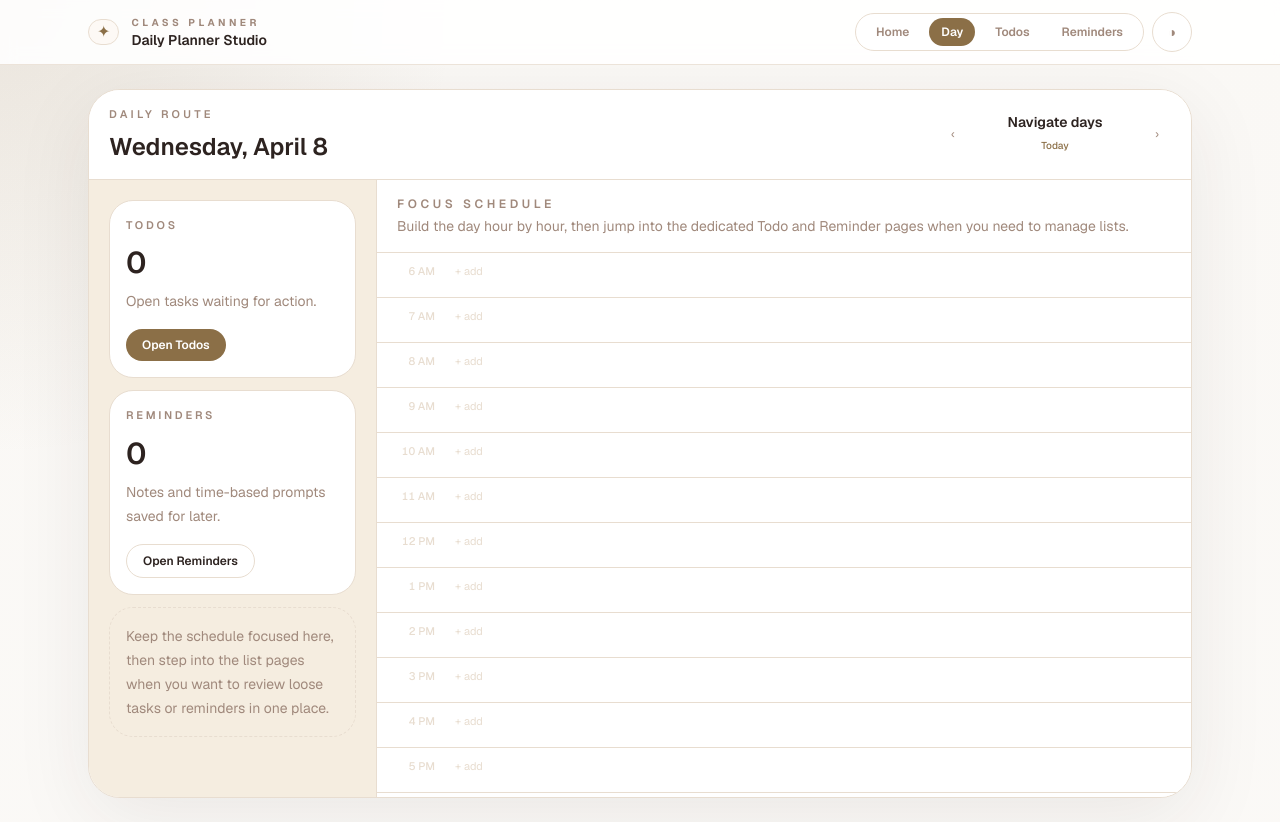
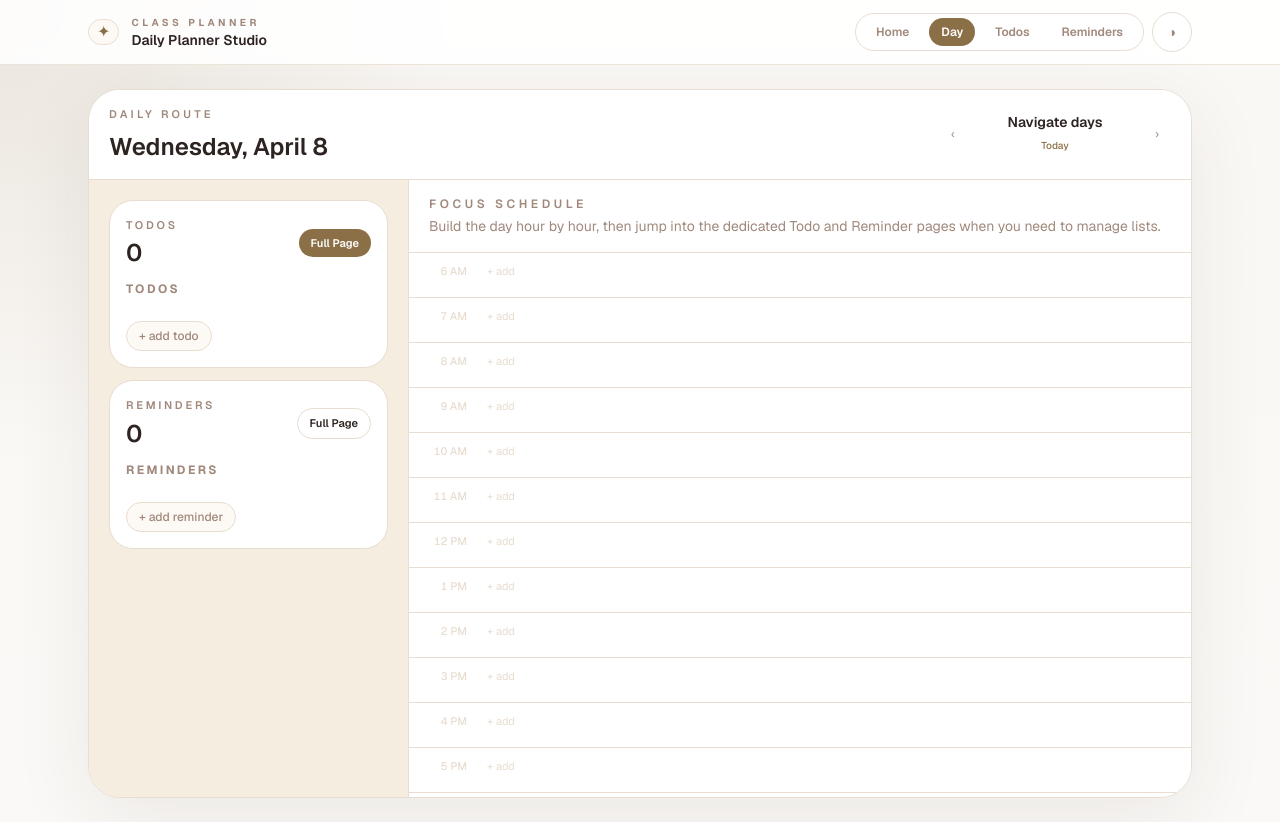
Before and after one commit to karunkundrum-uchi/my-planner, a Next.js app: page /day/2026-04-08 in a window 1280 px wide. Built offline with nearby package versions, Linux system fonts and the light colour scheme.

Commit message:
Restore full day sidebar overview

```diff
--- a/src/components/PlannerDayView.tsx
+++ b/src/components/PlannerDayView.tsx
@@ -4,7 +4,7 @@ import { useEffect, useRef, useState } from 'react'
 import { useRouter } from 'next/navigation'
 import { Priority } from '@/lib/types'
 import { useDaySnapshot, useRemindersSnapshot, useTodosSnapshot } from '@/lib/browser-store'
-import { saveDay } from '@/lib/storage'
+import { saveDay, saveReminders, saveTodos } from '@/lib/storage'
 import { offsetDate, todayStr } from '@/lib/date'
 import Header from './Header'
 import Sidebar from './Sidebar'
@@ -78,6 +78,26 @@ export default function PlannerDayView({ activeDate }: { activeDate: string }) {
   const todoCount = todos.filter((todo) => !todo.done).length
   const reminderCount = reminders.length
 
+  function handleAddTodo(title: string, priority: Priority) {
+    saveTodos([...todos, { id: crypto.randomUUID(), title, done: false, priority }])
+  }
+
+  function handleToggleTodo(id: string) {
+    saveTodos(todos.map((todo) => (todo.id === id ? { ...todo, done: !todo.done } : todo)))
+  }
+
+  function handleDeleteTodo(id: string) {
+    saveTodos(todos.filter((todo) => todo.id !== id))
+  }
+
+  function handleAddReminder(text: string, time?: string) {
+    saveReminders([...reminders, { id: crypto.randomUUID(), text, time }])
+  }
+
+  function handleDeleteReminder(id: string) {
+    saveReminders(reminders.filter((reminder) => reminder.id !== id))
+  }
+
   return (
     <div className="overflow-hidden rounded-[2rem] border border-warm-border bg-warm-surface shadow-[0_20px_80px_rgba(45,35,32,0.08)]">
       <Header
@@ -88,7 +108,17 @@ export default function PlannerDayView({ activeDate }: { activeDate: string }) {
       />
 
       <div className="flex flex-col overflow-hidden lg:flex-row">
-        <Sidebar todoCount={todoCount} reminderCount={reminderCount} />
+        <Sidebar
+          todos={todos}
+          reminders={reminders}
+          todoCount={todoCount}
+          reminderCount={reminderCount}
+          onAddTodo={handleAddTodo}
+          onToggleTodo={handleToggleTodo}
+          onDeleteTodo={handleDeleteTodo}
+          onAddReminder={handleAddReminder}
+          onDeleteReminder={handleDeleteReminder}
+        />
 
         <section className="flex-1 overflow-hidden bg-warm-surface">
           <div className="border-b border-warm-border px-5 py-4">
--- a/src/components/ReminderPanel.tsx
+++ b/src/components/ReminderPanel.tsx
@@ -7,12 +7,14 @@ interface Props {
   reminders: Reminder[]
   onAdd: (text: string, time?: string) => void
   onDelete: (id: string) => void
+  variant?: 'default' | 'compact'
 }
 
-export default function ReminderPanel({ reminders, onAdd, onDelete }: Props) {
+export default function ReminderPanel({ reminders, onAdd, onDelete, variant = 'default' }: Props) {
   const [adding, setAdding] = useState(false)
   const [text, setText] = useState('')
   const [time, setTime] = useState('')
+  const compact = variant === 'compact'
 
   function handleSubmit(e: React.FormEvent) {
     e.preventDefault()
@@ -31,19 +33,19 @@ export default function ReminderPanel({ reminders, onAdd, onDelete }: Props) {
   })
 
   return (
-    <div className="flex flex-col gap-3">
-      <h2 className="mb-1 text-sm font-bold uppercase tracking-[0.22em] text-warm-muted">Reminders</h2>
+    <div className={`flex flex-col ${compact ? 'gap-2' : 'gap-3'}`}>
+      <h2 className={`${compact ? 'text-xs tracking-[0.2em]' : 'text-sm tracking-[0.22em]'} mb-1 font-bold uppercase text-warm-muted`}>Reminders</h2>
 
-      <div className="flex flex-col gap-2">
+      <div className={`flex flex-col ${compact ? 'gap-1.5' : 'gap-2'}`}>
         {sorted.map(reminder => (
-          <div key={reminder.id} className="group flex items-start gap-3 rounded-2xl border border-warm-border bg-warm-card px-4 py-3.5 transition-colors hover:bg-warm-surface">
-            <span className="mt-0.5 w-14 shrink-0 rounded-full border border-warm-border bg-warm-surface px-2 py-1 text-center text-[11px] font-semibold leading-none text-warm-muted tabular-nums">
+          <div key={reminder.id} className={`${compact ? 'gap-2.5 rounded-xl px-3 py-2.5' : 'gap-3 rounded-2xl px-4 py-3.5'} group flex items-start border border-warm-border bg-warm-card transition-colors hover:bg-warm-surface`}>
+            <span className={`${compact ? 'w-11 px-1.5 py-0.5 text-[10px]' : 'w-14 px-2 py-1 text-[11px]'} mt-0.5 shrink-0 rounded-full border border-warm-border bg-warm-surface text-center font-semibold leading-none text-warm-muted tabular-nums`}>
               {reminder.time ?? '—'}
             </span>
-            <span className="flex-1 text-sm leading-6 text-warm-text">{reminder.text}</span>
+            <span className={`flex-1 ${compact ? 'text-xs leading-5' : 'text-sm leading-6'} text-warm-text`}>{reminder.text}</span>
             <button
               onClick={() => onDelete(reminder.id)}
-              className="shrink-0 text-sm text-warm-muted opacity-0 transition-all hover:text-warm-high group-hover:opacity-100"
+              className={`${compact ? 'text-xs' : 'text-sm'} shrink-0 text-warm-muted opacity-0 transition-all hover:text-warm-high group-hover:opacity-100`}
             >
               ×
             </button>
@@ -52,7 +54,7 @@ export default function ReminderPanel({ reminders, onAdd, onDelete }: Props) {
       </div>
 
       {adding ? (
-        <form onSubmit={handleSubmit} className="mt-1 flex flex-col gap-2 rounded-2xl border border-warm-border bg-warm-card p-3">
+        <form onSubmit={handleSubmit} className={`${compact ? 'gap-1.5 rounded-xl p-2.5' : 'gap-2 rounded-2xl p-3'} mt-1 flex flex-col border border-warm-border bg-warm-card`}>
           <input
             autoFocus
             type="text"
@@ -60,23 +62,23 @@ export default function ReminderPanel({ reminders, onAdd, onDelete }: Props) {
             onChange={e => setText(e.target.value)}
             onKeyDown={e => e.key === 'Escape' && setAdding(false)}
             placeholder="Reminder text..."
-            className="w-full rounded-xl border border-warm-border bg-warm-surface px-3 py-2.5 text-sm text-warm-text outline-none focus:border-warm-accent placeholder:text-warm-muted"
+            className={`w-full rounded-xl border border-warm-border bg-warm-surface text-warm-text outline-none focus:border-warm-accent placeholder:text-warm-muted ${compact ? 'px-2.5 py-2 text-xs' : 'px-3 py-2.5 text-sm'}`}
           />
-          <div className="flex items-center gap-2">
+          <div className={`flex items-center ${compact ? 'gap-1.5' : 'gap-2'}`}>
             <input
               type="time"
               value={time}
               onChange={e => setTime(e.target.value)}
-              className="flex-1 rounded-xl border border-warm-border bg-warm-surface px-3 py-2.5 text-sm text-warm-text outline-none focus:border-warm-accent"
+              className={`flex-1 rounded-xl border border-warm-border bg-warm-surface text-warm-text outline-none focus:border-warm-accent ${compact ? 'px-2.5 py-2 text-xs' : 'px-3 py-2.5 text-sm'}`}
             />
-            <button type="submit" className="rounded-xl bg-warm-accent px-4 py-2.5 text-sm font-semibold text-white hover:opacity-90 transition-opacity">Add</button>
-            <button type="button" onClick={() => setAdding(false)} className="rounded-xl px-3 py-2.5 text-sm text-warm-muted hover:bg-warm-border transition-colors">✕</button>
+            <button type="submit" className={`${compact ? 'px-3 py-2 text-xs' : 'px-4 py-2.5 text-sm'} rounded-xl bg-warm-accent font-semibold text-white hover:opacity-90 transition-opacity`}>Add</button>
+            <button type="button" onClick={() => setAdding(false)} className={`${compact ? 'px-2.5 py-2 text-xs' : 'px-3 py-2.5 text-sm'} rounded-xl text-warm-muted hover:bg-warm-border transition-colors`}>✕</button>
           </div>
         </form>
       ) : (
         <button
           onClick={() => setAdding(true)}
-          className="mt-1 self-start rounded-full border border-warm-border bg-warm-card px-4 py-2 text-sm font-medium text-warm-muted transition-colors hover:border-warm-accent hover:text-warm-accent"
+          className={`${compact ? 'px-3 py-1.5 text-xs' : 'px-4 py-2 text-sm'} mt-1 self-start rounded-full border border-warm-border bg-warm-card font-medium text-warm-muted transition-colors hover:border-warm-accent hover:text-warm-accent`}
         >
           + add reminder
         </button>
--- a/src/components/Sidebar.tsx
+++ b/src/components/Sidebar.tsx
@@ -1,51 +1,81 @@
 'use client'
 
 import Link from 'next/link'
+import { Priority, Reminder, TodoItem } from '@/lib/types'
+import TodoPanel from './TodoPanel'
+import ReminderPanel from './ReminderPanel'
 
 interface Props {
+  todos: TodoItem[]
+  reminders: Reminder[]
   todoCount: number
   reminderCount: number
+  onAddTodo: (title: string, priority: Priority) => void
+  onToggleTodo: (id: string) => void
+  onDeleteTodo: (id: string) => void
+  onAddReminder: (text: string, time?: string) => void
+  onDeleteReminder: (id: string) => void
 }
 
-export default function Sidebar({ todoCount, reminderCount }: Props) {
+export default function Sidebar({
+  todos,
+  reminders,
+  todoCount,
+  reminderCount,
+  onAddTodo,
+  onToggleTodo,
+  onDeleteTodo,
+  onAddReminder,
+  onDeleteReminder,
+}: Props) {
   return (
-    <aside className="w-full shrink-0 border-b border-warm-border bg-warm-sidebar lg:w-72 lg:border-b-0 lg:border-r">
+    <aside className="w-full shrink-0 border-b border-warm-border bg-warm-sidebar lg:w-80 lg:border-b-0 lg:border-r">
       <div className="grid gap-3 p-4 sm:grid-cols-2 lg:grid-cols-1 lg:p-5">
         <div className="rounded-3xl border border-warm-border bg-warm-surface p-4">
+          <div className="mb-3 flex items-center justify-between gap-3">
+            <div>
               <p className="text-[11px] font-semibold uppercase tracking-[0.25em] text-warm-muted">
                 Todos
               </p>
-          <p className="mt-3 text-3xl font-semibold text-warm-text">{todoCount}</p>
-          <p className="mt-2 text-sm leading-6 text-warm-muted">
-            Open tasks waiting for action.
-          </p>
+              <p className="mt-1 text-2xl font-semibold text-warm-text">{todoCount}</p>
+            </div>
             <Link
               href="/todos"
-            className="mt-4 inline-flex rounded-full bg-warm-accent px-4 py-2 text-xs font-semibold text-white"
+              className="rounded-full bg-warm-accent px-3 py-1.5 text-[11px] font-semibold text-white"
             >
-            Open Todos
+              Full Page
             </Link>
+          </div>
+          <TodoPanel
+            todos={todos}
+            onAdd={onAddTodo}
+            onToggle={onToggleTodo}
+            onDelete={onDeleteTodo}
+            variant="compact"
+          />
         </div>
 
         <div className="rounded-3xl border border-warm-border bg-warm-surface p-4">
+          <div className="mb-3 flex items-center justify-between gap-3">
+            <div>
               <p className="text-[11px] font-semibold uppercase tracking-[0.25em] text-warm-muted">
                 Reminders
               </p>
-          <p className="mt-3 text-3xl font-semibold text-warm-text">{reminderCount}</p>
-          <p className="mt-2 text-sm leading-6 text-warm-muted">
-            Notes and time-based prompts saved for later.
-          </p>
+              <p className="mt-1 text-2xl font-semibold text-warm-text">{reminderCount}</p>
+            </div>
             <Link
               href="/reminders"
-            className="mt-4 inline-flex rounded-full border border-warm-border px-4 py-2 text-xs font-semibold text-warm-text"
+              className="rounded-full border border-warm-border px-3 py-1.5 text-[11px] font-semibold text-warm-text"
             >
-            Open Reminders
+              Full Page
             </Link>
           </div>
-
-        <div className="rounded-3xl border border-dashed border-warm-border p-4 text-sm leading-6 text-warm-muted sm:col-span-2 lg:col-span-1">
-          Keep the schedule focused here, then step into the list pages when you want to review
-          loose tasks or reminders in one place.
+          <ReminderPanel
+            reminders={reminders}
+            onAdd={onAddReminder}
+            onDelete={onDeleteReminder}
+            variant="compact"
+          />
         </div>
       </div>
     </aside>
--- a/src/components/TodoPanel.tsx
+++ b/src/components/TodoPanel.tsx
@@ -14,9 +14,10 @@ interface Props {
   onAdd: (title: string, priority: Priority) => void
   onToggle: (id: string) => void
   onDelete: (id: string) => void
+  variant?: 'default' | 'compact'
 }
 
-export default function TodoPanel({ todos, onAdd, onToggle, onDelete }: Props) {
+export default function TodoPanel({ todos, onAdd, onToggle, onDelete, variant = 'default' }: Props) {
   const [adding, setAdding] = useState(false)
   const [title, setTitle] = useState('')
   const [priority, setPriority] = useState<Priority>('medium')
@@ -32,29 +33,32 @@ export default function TodoPanel({ todos, onAdd, onToggle, onDelete }: Props) {
 
   const pending = todos.filter(t => !t.done)
   const done = todos.filter(t => t.done)
+  const compact = variant === 'compact'
 
   return (
-    <div className="flex flex-col gap-3">
+    <div className={`flex flex-col ${compact ? 'gap-2' : 'gap-3'}`}>
       <div className="mb-1 flex items-center justify-between">
-        <h2 className="text-sm font-bold uppercase tracking-[0.22em] text-warm-muted">Todos</h2>
+        <h2 className={`${compact ? 'text-xs tracking-[0.2em]' : 'text-sm tracking-[0.22em]'} font-bold uppercase text-warm-muted`}>
+          Todos
+        </h2>
         {todos.length > 0 && (
-          <span className="rounded-full border border-warm-border bg-warm-card px-3 py-1 text-xs font-medium text-warm-muted">
+          <span className={`${compact ? 'px-2.5 py-0.5 text-[11px]' : 'px-3 py-1 text-xs'} rounded-full border border-warm-border bg-warm-card font-medium text-warm-muted`}>
             {pending.length} left
           </span>
         )}
       </div>
 
-      <div className="flex flex-col gap-2">
+      <div className={`flex flex-col ${compact ? 'gap-1.5' : 'gap-2'}`}>
         {pending.map(todo => (
-          <TodoRow key={todo.id} todo={todo} onToggle={onToggle} onDelete={onDelete} dotColor={dotColor} />
+          <TodoRow key={todo.id} todo={todo} onToggle={onToggle} onDelete={onDelete} dotColor={dotColor} compact={compact} />
         ))}
         {done.map(todo => (
-          <TodoRow key={todo.id} todo={todo} onToggle={onToggle} onDelete={onDelete} dotColor={dotColor} />
+          <TodoRow key={todo.id} todo={todo} onToggle={onToggle} onDelete={onDelete} dotColor={dotColor} compact={compact} />
         ))}
       </div>
 
       {adding ? (
-        <form onSubmit={handleSubmit} className="mt-1 flex flex-col gap-2 rounded-2xl border border-warm-border bg-warm-card p-3">
+        <form onSubmit={handleSubmit} className={`${compact ? 'gap-1.5 rounded-xl p-2.5' : 'gap-2 rounded-2xl p-3'} mt-1 flex flex-col border border-warm-border bg-warm-card`}>
           <input
             autoFocus
             type="text"
@@ -62,26 +66,26 @@ export default function TodoPanel({ todos, onAdd, onToggle, onDelete }: Props) {
             onChange={e => setTitle(e.target.value)}
             onKeyDown={e => e.key === 'Escape' && setAdding(false)}
             placeholder="New todo..."
-            className="w-full rounded-xl border border-warm-border bg-warm-surface px-3 py-2.5 text-sm text-warm-text outline-none focus:border-warm-accent placeholder:text-warm-muted"
+            className={`w-full rounded-xl border border-warm-border bg-warm-surface text-warm-text outline-none focus:border-warm-accent placeholder:text-warm-muted ${compact ? 'px-2.5 py-2 text-xs' : 'px-3 py-2.5 text-sm'}`}
           />
-          <div className="flex gap-2">
+          <div className={`flex ${compact ? 'gap-1.5' : 'gap-2'}`}>
             <select
               value={priority}
               onChange={e => setPriority(e.target.value as Priority)}
-              className="flex-1 rounded-xl border border-warm-border bg-warm-surface px-3 py-2.5 text-sm text-warm-text outline-none"
+              className={`flex-1 rounded-xl border border-warm-border bg-warm-surface text-warm-text outline-none ${compact ? 'px-2.5 py-2 text-xs' : 'px-3 py-2.5 text-sm'}`}
             >
               <option value="high">High</option>
               <option value="medium">Medium</option>
               <option value="low">Low</option>
             </select>
-            <button type="submit" className="rounded-xl bg-warm-accent px-4 py-2.5 text-sm font-semibold text-white hover:opacity-90 transition-opacity">Add</button>
-            <button type="button" onClick={() => setAdding(false)} className="rounded-xl px-3 py-2.5 text-sm text-warm-muted hover:bg-warm-border transition-colors">✕</button>
+            <button type="submit" className={`${compact ? 'px-3 py-2 text-xs' : 'px-4 py-2.5 text-sm'} rounded-xl bg-warm-accent font-semibold text-white hover:opacity-90 transition-opacity`}>Add</button>
+            <button type="button" onClick={() => setAdding(false)} className={`${compact ? 'px-2.5 py-2 text-xs' : 'px-3 py-2.5 text-sm'} rounded-xl text-warm-muted hover:bg-warm-border transition-colors`}>✕</button>
           </div>
         </form>
       ) : (
         <button
           onClick={() => setAdding(true)}
-          className="mt-1 self-start rounded-full border border-warm-border bg-warm-card px-4 py-2 text-sm font-medium text-warm-muted transition-colors hover:border-warm-accent hover:text-warm-accent"
+          className={`${compact ? 'px-3 py-1.5 text-xs' : 'px-4 py-2 text-sm'} mt-1 self-start rounded-full border border-warm-border bg-warm-card font-medium text-warm-muted transition-colors hover:border-warm-accent hover:text-warm-accent`}
         >
           + add todo
         </button>
@@ -90,31 +94,32 @@ export default function TodoPanel({ todos, onAdd, onToggle, onDelete }: Props) {
   )
 }
 
-function TodoRow({ todo, onToggle, onDelete, dotColor }: {
+function TodoRow({ todo, onToggle, onDelete, dotColor, compact }: {
   todo: TodoItem
   onToggle: (id: string) => void
   onDelete: (id: string) => void
   dotColor: Record<Priority, string>
+  compact: boolean
 }) {
   return (
-    <div className="group flex items-center gap-3 rounded-2xl border border-warm-border bg-warm-card px-4 py-3.5 transition-colors hover:bg-warm-surface">
+    <div className={`${compact ? 'gap-2.5 rounded-xl px-3 py-2.5' : 'gap-3 rounded-2xl px-4 py-3.5'} group flex items-center border border-warm-border bg-warm-card transition-colors hover:bg-warm-surface`}>
       <button
         onClick={() => onToggle(todo.id)}
-        className={`flex h-5 w-5 shrink-0 items-center justify-center rounded-md border transition-colors ${
+        className={`flex shrink-0 items-center justify-center rounded-md border transition-colors ${compact ? 'h-4 w-4' : 'h-5 w-5'} ${
           todo.done
             ? 'bg-warm-accent border-warm-accent text-white'
             : 'border-warm-border hover:border-warm-accent'
         }`}
       >
-        {todo.done && <span className="text-[10px] leading-none">✓</span>}
+        {todo.done && <span className={`${compact ? 'text-[9px]' : 'text-[10px]'} leading-none`}>✓</span>}
       </button>
-      <span className={`h-2 w-2 shrink-0 rounded-full ${dotColor[todo.priority]}`} />
-      <span className={`flex-1 text-sm leading-6 ${todo.done ? 'line-through text-warm-muted' : 'text-warm-text'}`}>
+      <span className={`${compact ? 'h-1.5 w-1.5' : 'h-2 w-2'} shrink-0 rounded-full ${dotColor[todo.priority]}`} />
+      <span className={`flex-1 ${compact ? 'text-xs leading-5' : 'text-sm leading-6'} ${todo.done ? 'line-through text-warm-muted' : 'text-warm-text'}`}>
         {todo.title}
       </span>
       <button
         onClick={() => onDelete(todo.id)}
-        className="text-sm text-warm-muted opacity-0 transition-all hover:text-warm-high group-hover:opacity-100"
+        className={`${compact ? 'text-xs' : 'text-sm'} text-warm-muted opacity-0 transition-all hover:text-warm-high group-hover:opacity-100`}
       >
         ×
       </button>
```
Lines whose indentation alone changed are shown as unchanged.
